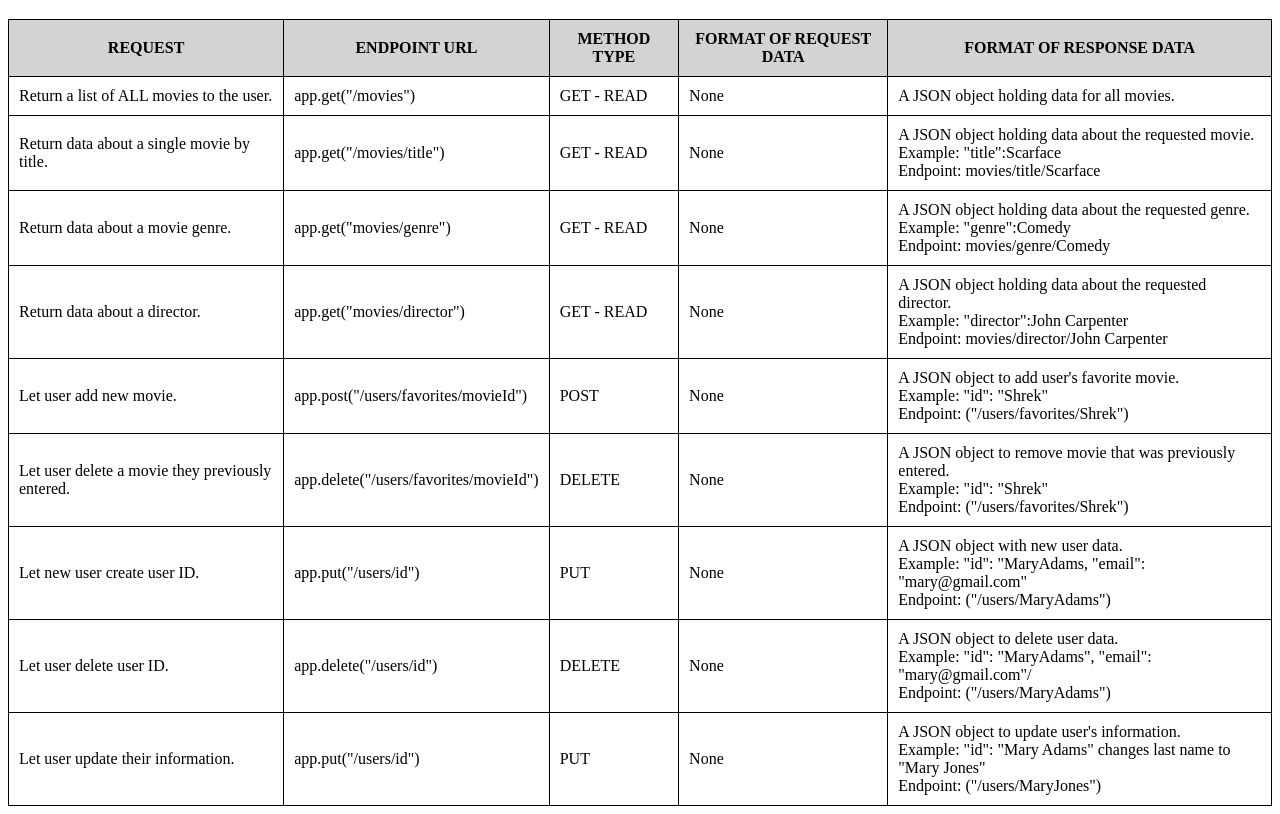
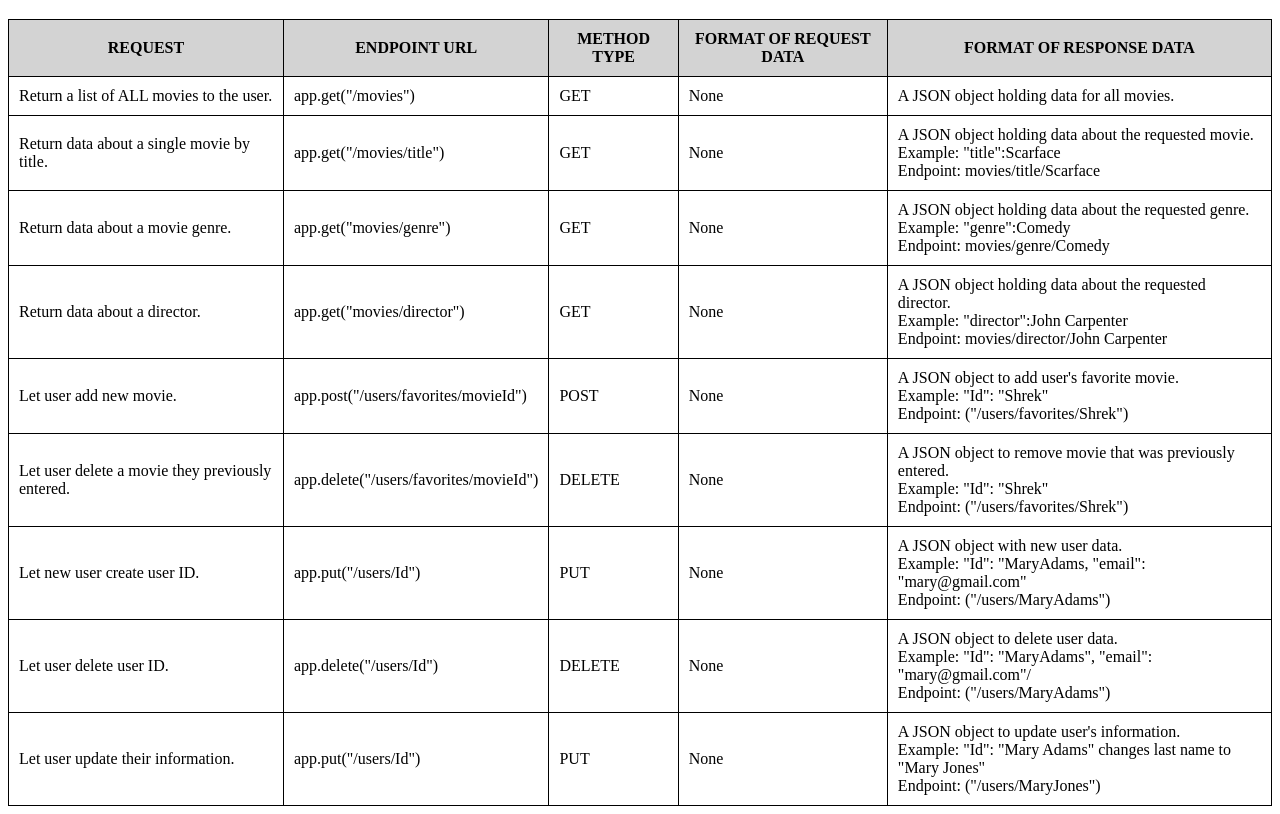
Before and after one commit to mizik1/movie_api, a website: page index.html in a window 1280 px wide. Shown: the part 61-875 px from the top of the page. Drawn offline with Linux system fonts and the light colour scheme.

Commit message:
Deleted "READ"

```diff
--- a/index.html
+++ b/index.html
@@ -19,14 +19,14 @@
       <tr>
         <td>Return a list of ALL movies to the user.</td>
         <td>app.get("/movies")</td>
-        <td>GET - READ</td>
+        <td>GET</td>
         <td>None</td>
         <td>A JSON object holding data for all movies.</td>
       </tr>
       <tr>
         <td>Return data about a single movie by title.</td>
         <td>app.get("/movies/title")</td>
-        <td>GET - READ</td>
+        <td>GET</td>
         <td>None</td>
         <td>
           A JSON object holding data about the requested movie. <br />Example: "title":Scarface <br />
@@ -36,7 +36,7 @@
       <tr>
         <td>Return data about a movie genre.</td>
         <td>app.get("movies/genre")</td>
-        <td>GET - READ</td>
+        <td>GET</td>
         <td>None</td>
         <td>
           A JSON object holding data about the requested genre. <br />
@@ -47,7 +47,7 @@
       <tr>
         <td>Return data about a director.</td>
         <td>app.get("movies/director")</td>
-        <td>GET - READ</td>
+        <td>GET</td>
         <td>None</td>
         <td>
           A JSON object holding data about the requested director. <br />
@@ -63,7 +63,7 @@
         <td>None</td>
         <td>
           A JSON object to add user's favorite movie.<br />
-          Example: "id": "Shrek"<br />
+          Example: "Id": "Shrek"<br />
           Endpoint: ("/users/favorites/Shrek")
         </td>
       </tr>
@@ -74,40 +74,40 @@
         <td>None</td>
         <td>
           A JSON object to remove movie that was previously entered.<br />
-          Example: "id": "Shrek"<br />
+          Example: "Id": "Shrek"<br />
           Endpoint: ("/users/favorites/Shrek")
         </td>
       </tr>
       <tr>
         <td>Let new user create user ID.</td>
-        <td>app.put("/users/id")</td>
+        <td>app.put("/users/Id")</td>
         <td>PUT</td>
         <td>None</td>
         <td>
           A JSON object with new user data.<br />
-          Example: "id": "MaryAdams, "email": "mary@gmail.com"<br />
+          Example: "Id": "MaryAdams, "email": "mary@gmail.com"<br />
           Endpoint: ("/users/MaryAdams")
         </td>
       </tr>
       <tr>
         <td>Let user delete user ID.</td>
-        <td>app.delete("/users/id")</td>
+        <td>app.delete("/users/Id")</td>
         <td>DELETE</td>
         <td>None</td>
         <td>
           A JSON object to delete user data.<br />
-          Example: "id": "MaryAdams", "email": "mary@gmail.com"/ <br />
+          Example: "Id": "MaryAdams", "email": "mary@gmail.com"/ <br />
           Endpoint: ("/users/MaryAdams")
         </td>
       </tr>
       <tr>
         <td>Let user update their information.</td>
-        <td>app.put("/users/id")</td>
+        <td>app.put("/users/Id")</td>
         <td>PUT</td>
         <td>None</td>
         <td>
           A JSON object to update user's information.<br />
-          Example: "id": "Mary Adams" changes last name to "Mary Jones" <br />
+          Example: "Id": "Mary Adams" changes last name to "Mary Jones" <br />
           Endpoint: ("/users/MaryJones")
         </td>
       </tr>
```
